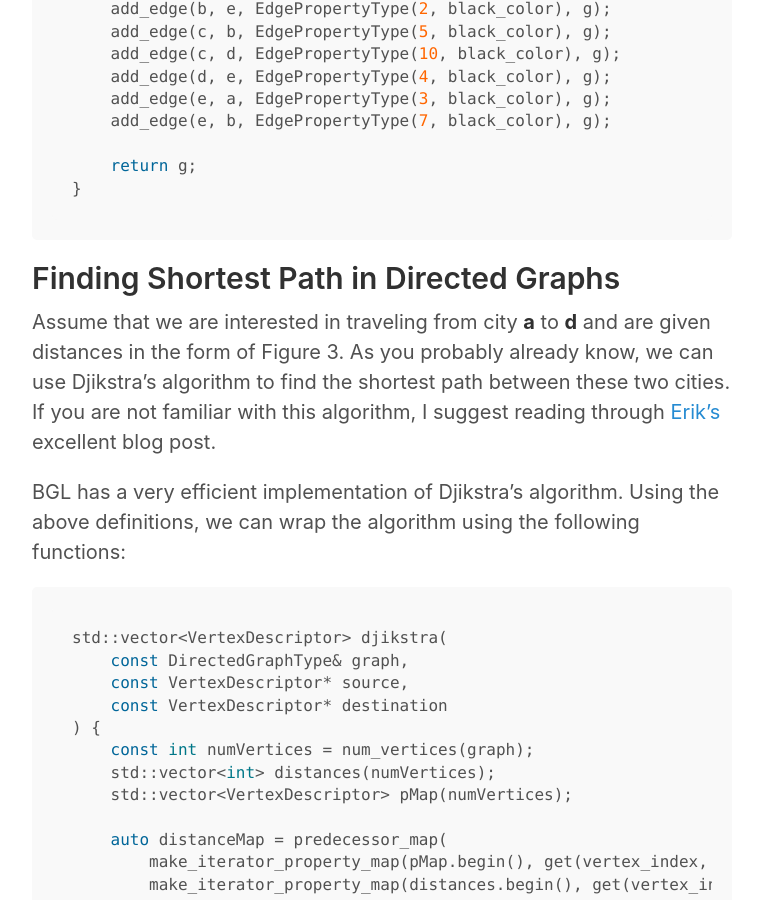
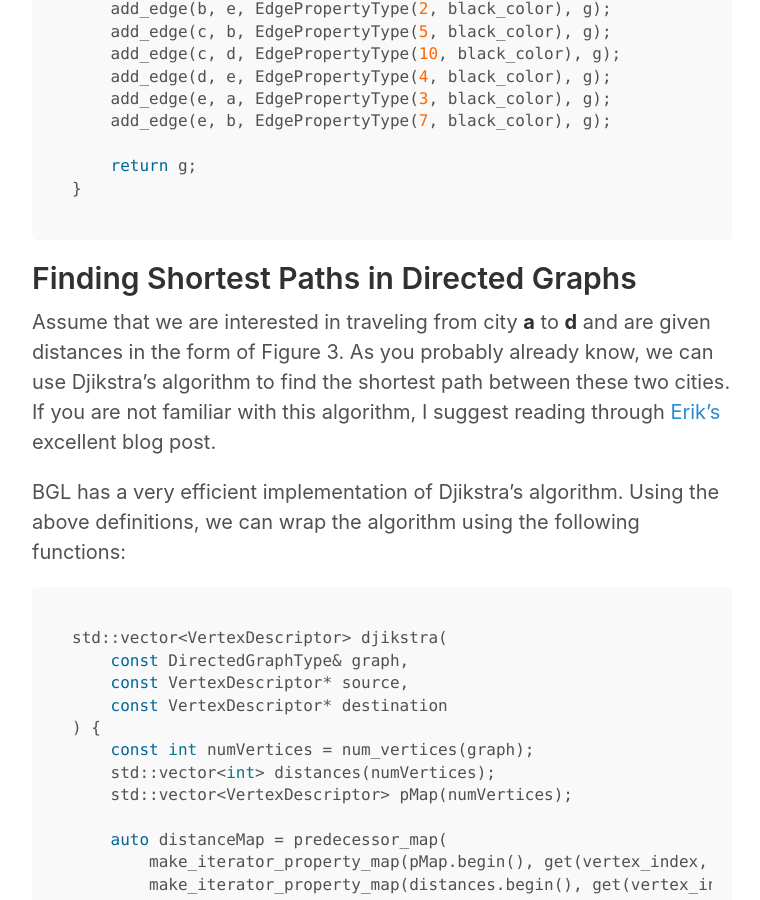
Before and after one commit to siavashk/siavashk.github.io, a Jekyll site: the page built from _posts/2019-01-23-boost-graph-library.md, in a window 1280 px wide and 900 px high, scrolled down 3744 px. Shown: the whole window, without its empty margins (258-1018 px from the left). Built offline with Jekyll 4.4.1, drawn with Linux system fonts in a browser that asks for light colours; formulas are drawn with MathJax 3; comment, search, counter and statistics services are not loaded.

Commit message:
Update 2019-01-23-boost-graph-library.md
Fixed a typo

````diff
--- a/_posts/2019-01-23-boost-graph-library.md
+++ b/_posts/2019-01-23-boost-graph-library.md
@@ -87,7 +87,7 @@ DirectedGraphType makeDirectedGraphWithCycles()
 }
 ```
 
-## Finding Shortest Path in Directed Graphs
+## Finding Shortest Paths in Directed Graphs
 Assume that we are interested in traveling from city **a** to **d** and are given distances in the form of Figure 3. As you probably already know, we can use Djikstra's algorithm to find the shortest path between these two cities. If you are not familiar with this algorithm, I suggest reading through [Erik's](http://vasir.net/blog/game_development/dijkstras_algorithm_shortest_path) excellent blog post.
 
 BGL has a very efficient implementation of Djikstra's algorithm. Using the above definitions, we can wrap the algorithm using the following functions:
````
